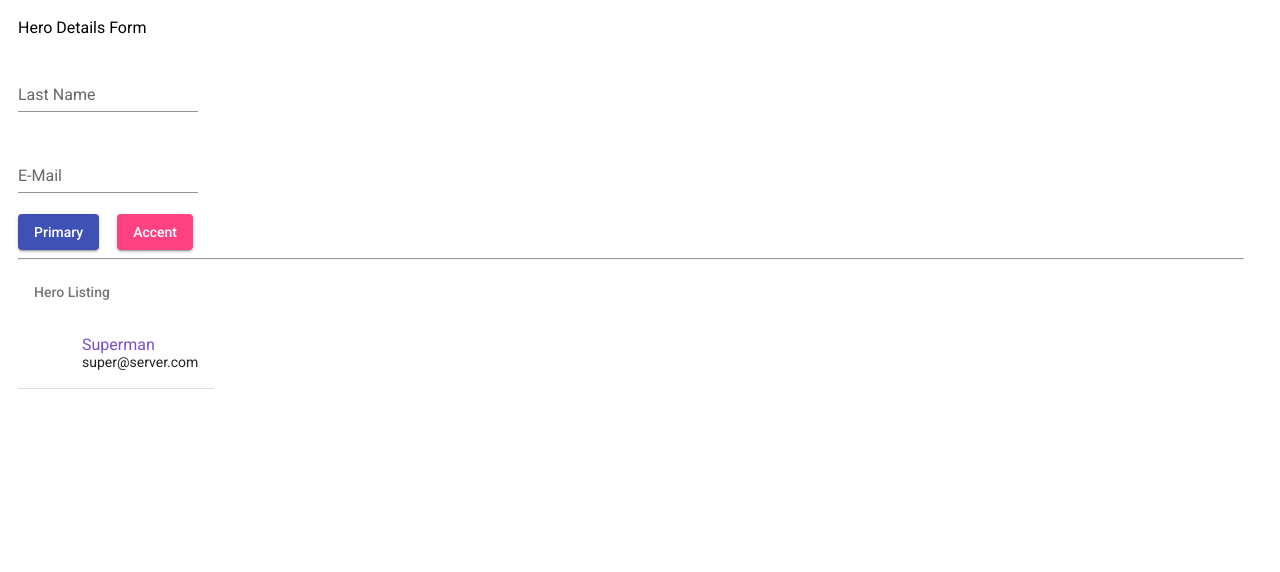
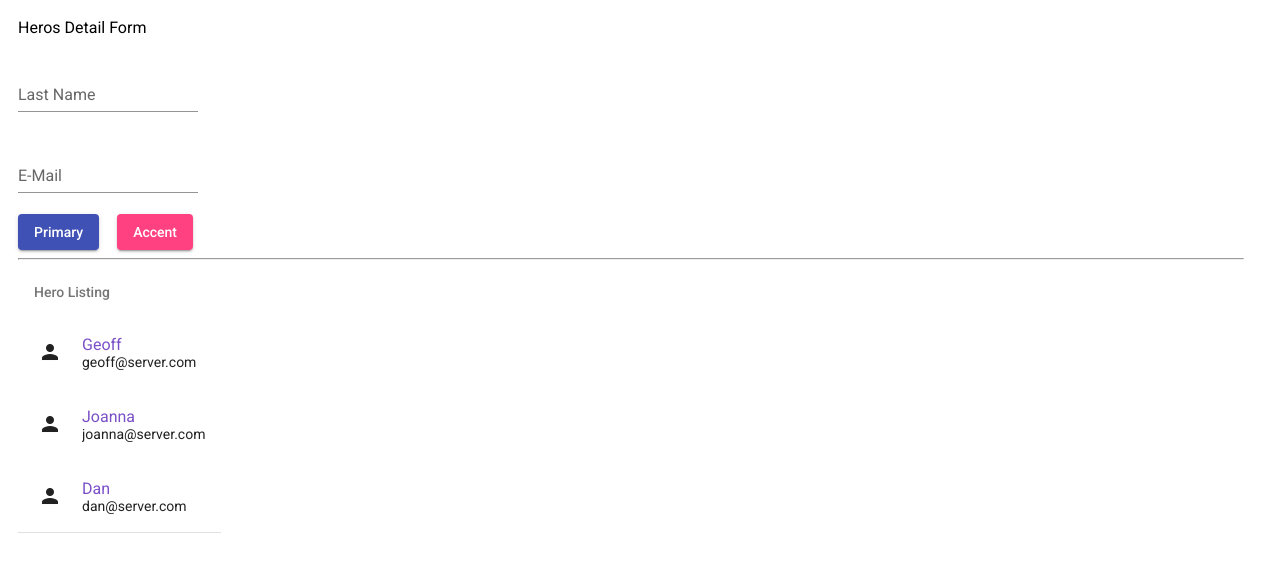
Before and after one commit to FoxGeoff/TestFormAngularRev2, an Angular app: page / in a window 1280 px wide. Shown: the top 572 px of the page. Built offline with nearby package versions, Linux system fonts and the light colour scheme.

Commit message:
Add Hero class and test data

```diff
--- a/src/app/heroes/heroes.component.html
+++ b/src/app/heroes/heroes.component.html
@@ -1,17 +1,17 @@
 <div class="container" fxLayoutGap="18px">
   <!-- Dashboard  -->
-  <p>Hero Details Form</p>
+  <p>Heros Detail Form</p>
   <form class="form">
     <div>
       <mat-form-field appearance="standard">
         <mat-label>Last Name</mat-label>
-        <input matInput [(ngModel)]="newHeroName" name="HeroName" />
+        <input matInput [(ngModel)]="name" name="name" />
       </mat-form-field>
     </div>
     <div>
       <mat-form-field appearance="standard">
         <mat-label>E-Mail</mat-label>
-        <input matInput type="email" [(ngModel)]="newEmail" name="email" />
+        <input matInput type="email" [(ngModel)]="email" name="email" />
       </mat-form-field>
     </div>
   </form>
@@ -22,10 +22,10 @@
   <div fxLayout="row" fxLayoutGap="10px">
     <mat-list>
       <div mat-subheader>Hero Listing</div>
-      <mat-list-item>
-        <mat-icon mat-list-icon>element</mat-icon>
-        <div mat-line style="color: '#7b50c7'">{{ heroName }}</div>
-        <div mat-line>{{ heroEmail }}</div>
+      <mat-list-item *ngFor="let hero of heroList">
+        <mat-icon mat-list-icon>person</mat-icon>
+        <div mat-line style="color: '#7b50c7'">{{ hero.name }}</div>
+        <div mat-line>{{ hero.email }}</div>
       </mat-list-item>
       <mat-divider></mat-divider>
     </mat-list>
--- a/src/app/heroes/heroes.component.ts
+++ b/src/app/heroes/heroes.component.ts
@@ -1,3 +1,15 @@
+export interface Hero {
+  name: string;
+  email: string;
+
+}
+
+const heroesData = [
+  { name: 'Geoff', email: "geoff@server.com" },
+  { name: 'Joanna', email: "joanna@server.com" },
+  { name: 'Dan', email: "dan@server.com" }
+];
+
 import { Component, OnInit } from '@angular/core';
 
 @Component({
@@ -6,12 +18,13 @@ import { Component, OnInit } from '@angular/core';
   styleUrls: ['./heroes.component.css']
 })
 export class HeroesComponent implements OnInit {
- newHeroName: string;
- newEmail: string;
- heroName = 'Superman';
- heroEmail = 'super@server.com';
+  name: string;
+  email: string;
+  heroList: Hero[] = heroesData;
 
-  constructor() { }
+  constructor() {
+
+  }
 
   ngOnInit(): void {
   }
```
Also changed, not shown: 1 other file (tests, documents, lock files or other folders).
